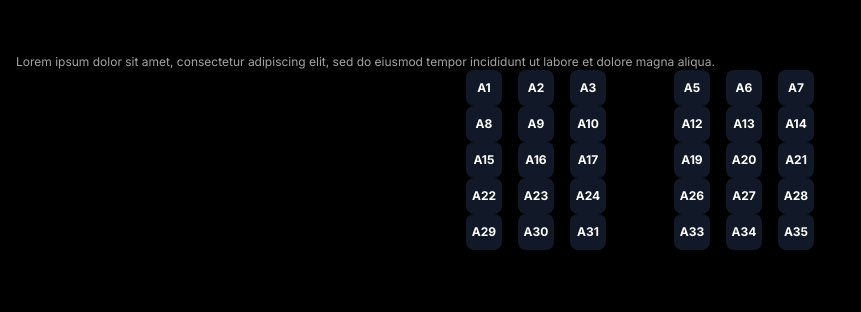
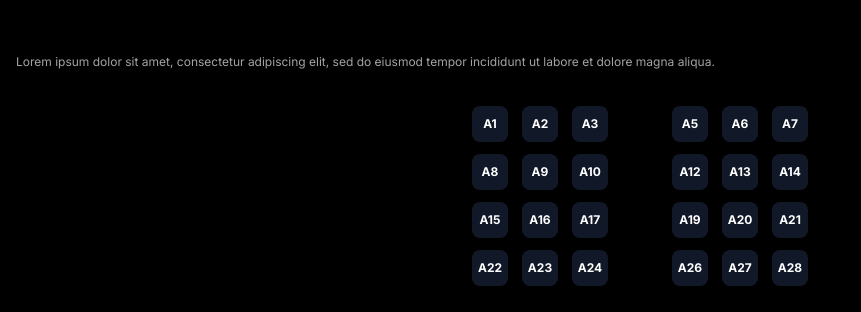
Before and after one commit to Caramel-Labs/CaramelLabs_Exo, a Next.js app in the folder exo-frontend/: page /seats in a window 1280 px wide. Shown: the part 324-636 px from the top of the page, without its empty margins (0-861 px from the left). Built offline with nearby package versions, Linux system fonts and the light colour scheme.

Commit message:
Fixed structure of seat arrangements gg

```diff
--- a/exo-frontend/src/components/selectSeats/astroHop.tsx
+++ b/exo-frontend/src/components/selectSeats/astroHop.tsx
@@ -30,22 +30,17 @@ export default function AstroHop() {
     "A26",
     "A27",
     "A28",
-    "A29",
-    "A30",
-    "A31",
-    "X",
-    "A33",
-    "A34",
-    "A35",
   ]
-  const rows = 5
+
+  const rows = 4
   const seatsPerRow = 7
+
   return (
     <div>
       <div>
-        <div className="flex flex-col items-center">
+        <div className="flex flex-col items-center gap-3 mt-9">
           {Array.from({ length: rows }).map((_, rowIndex) => (
-            <div className="flex gap-4" key={rowIndex}>
+            <div className="flex gap-3.5" key={rowIndex}>
               {seatLayout
                 .slice(rowIndex * seatsPerRow, (rowIndex + 1) * seatsPerRow)
                 .map((seatName, seatIndex) => (
--- a/exo-frontend/src/components/selectSeats/cosmoCruiser.tsx
+++ b/exo-frontend/src/components/selectSeats/cosmoCruiser.tsx
@@ -4,7 +4,7 @@ export default function CosmoCruiser() {
   const seatLayout = [
     "C1",
     "C2",
-    "",
+    "X",
     "X",
     "X",
     "C6",
@@ -166,9 +166,9 @@ export default function CosmoCruiser() {
     //
 
     <div>
-      <div className="flex flex-col items-center">
+      <div className="flex flex-col items-center gap-3 mt-9">
         {Array.from({ length: rows }).map((_, rowIndex) => (
-          <div className="flex gap-4" key={rowIndex}>
+          <div className="flex gap-3.5" key={rowIndex}>
             {seatLayout
               .slice(rowIndex * seatsPerRow, (rowIndex + 1) * seatsPerRow)
               .map((seatName, seatIndex) => (
--- a/exo-frontend/src/components/selectSeats/orionLux.tsx
+++ b/exo-frontend/src/components/selectSeats/orionLux.tsx
@@ -36,9 +36,9 @@ export default function OrionLux() {
 
   return (
     <div>
-      <div className="flex flex-col items-center">
+      <div className="flex flex-col items-center gap-3 mt-9">
         {Array.from({ length: rows }).map((_, rowIndex) => (
-          <div className="flex gap-4" key={rowIndex}>
+          <div className="flex gap-3.5" key={rowIndex}>
             {seatLayout
               .slice(rowIndex * seatsPerRow, (rowIndex + 1) * seatsPerRow)
               .map((seatName, seatIndex) => (
```
